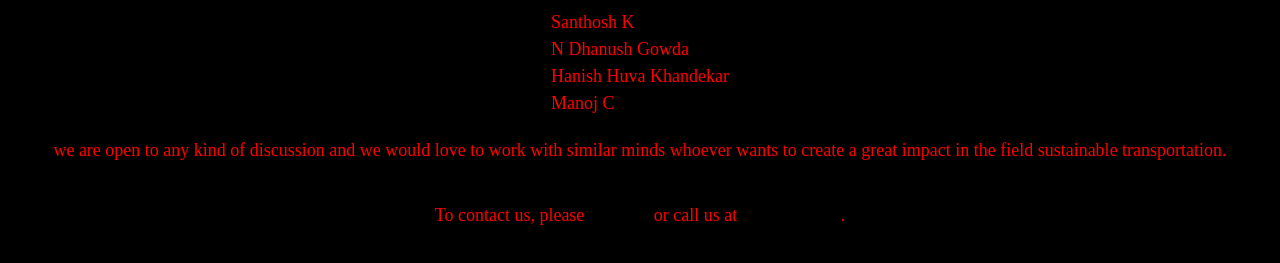
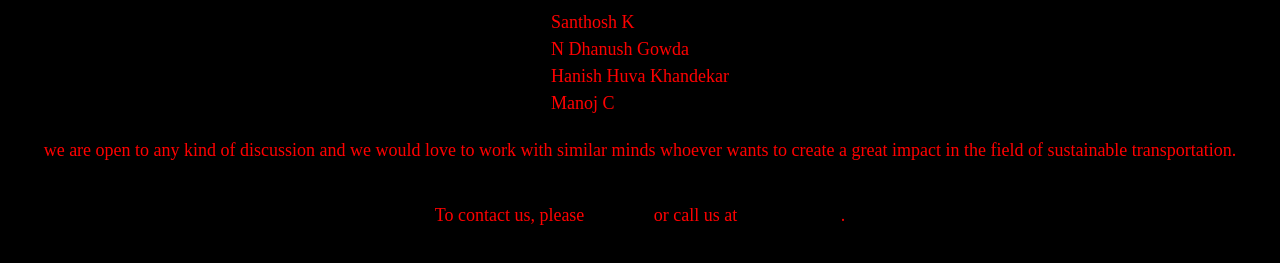
Before and after one commit to santhoshhk-gowda/chargemobility.io, a plain HTML site: page index.html in a window 1280 px wide. Shown: the part 531-794 px from the top of the page. Drawn offline with Linux system fonts and the light colour scheme.

Commit message:
Update index.html

```diff
--- a/index.html
+++ b/index.html
@@ -73,7 +73,7 @@ p {
       <li>Hanish Huva Khandekar</li>
       <li>Manoj C</li>
     </ul>
-    <p>we are open to any kind of discussion and we would love to work with similar minds whoever wants to create a great impact in the field sustainable transportation.</p>
+    <p>we are open to any kind of discussion and we would love to work with similar minds whoever wants to create a great impact in the field of sustainable transportation.</p>
     <p>To contact us, please <a href="mailto:santhugowda396@gmail.com">email us</a> or call us at <a href="tel:+9632979503">call/whatsapp</a>.</p>
   </body>
 </html>
```
